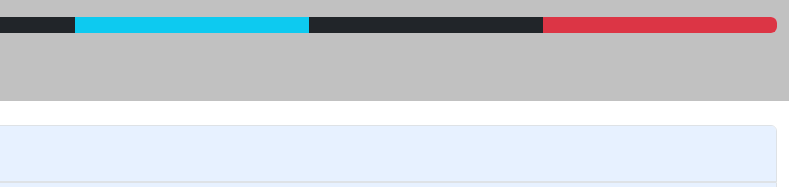
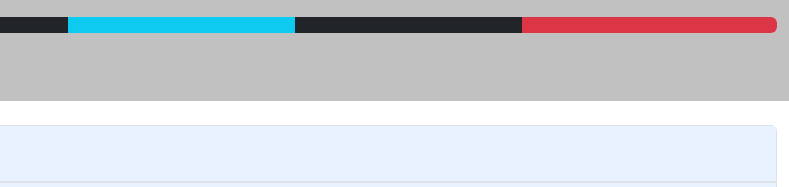
Before and after one commit to Sat-shah/BMI-Cal, a website: page index.html in a window 1280 px wide. Shown: the part 475-662 px from the top of the page, 491-1280 px from the left. Drawn offline with nearby package versions, Linux system fonts and the light colour scheme.

Commit message:
Update index.html

```diff
--- a/index.html
+++ b/index.html
@@ -77,7 +77,7 @@
                 <div class="progress-bar bg-dark" style="width: 400px;">
 
                 </div>
-                <div class="progress-bar bg-danger" style="width: 400px;">
+                <div class="progress-bar bg-danger" style="width: 450px;">
 
                 </div>
             </div>
```
